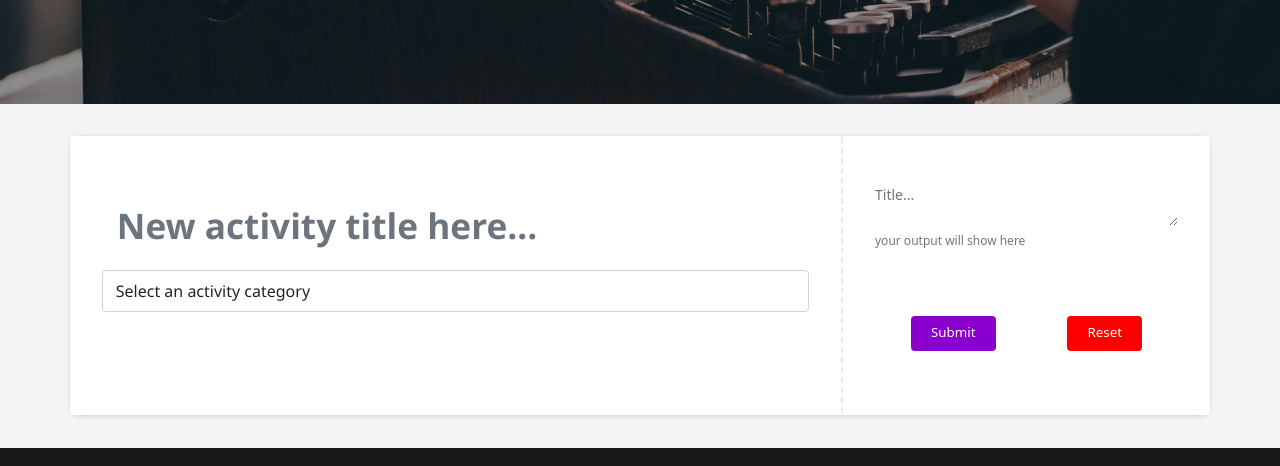
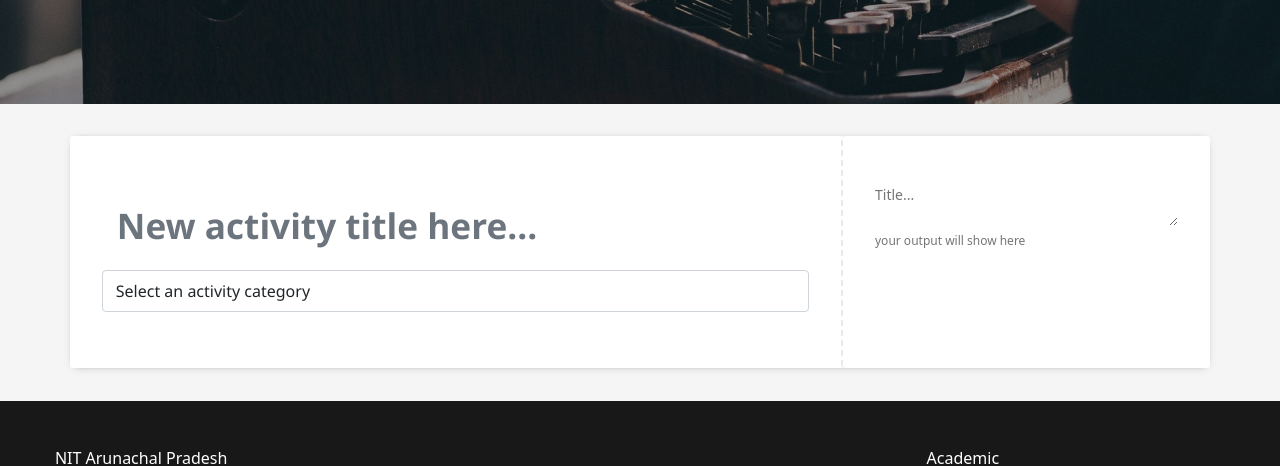
Before and after one commit to Pursottam6003/Designathon-for-one, a React (Create React App) app: page /addblogs2 in a window 1280 px wide. Shown: the part 722-1188 px from the top of the page. Built offline with nearby package versions, Linux system fonts and the light colour scheme.

Commit message:
clear form and preview upon successful submission

```diff
--- a/src/Components/Preview.js
+++ b/src/Components/Preview.js
@@ -14,6 +14,7 @@ export class Preview extends Component {
   initialState = {
     heading: '',
     output: '',
+    category: 0,
     images: []
   }
 
@@ -210,7 +211,10 @@ export class Preview extends Component {
   }
 
   handleSubmit = (event) => {
-    this.props.submit(this.state);
+    if (document.getElementById('activityForm').checkValidity()) {
+      event.preventDefault();
+      this.props.submit(this.state);
+    }
   }
 
   componentDidUpdate(prevProps, prevState) {
@@ -221,6 +225,10 @@ export class Preview extends Component {
       else {
         this.updatePreview('rest');
       }
+
+      this.setState({
+        category: parseInt(this.props.categoryId)
+      })
     }
   }
 
@@ -244,10 +252,12 @@ export class Preview extends Component {
           <div className='image-preview'>
             {imgComponentArr}
           </div>
-<div className='prevbtn'>
-          <button form='activityForm' type='submit' onClick={this.handleSubmit} className='btn submit'>Submit</button>
-          <button onClick={this.resetPreview} className='btn reset'>Reset</button>
-          </div>
+        {this.state.category !== 0 && (
+          <div className='prevbtn'>
+            <button form='activityForm' type='submit' onClick={this.handleSubmit} className='btn submit'>Submit</button>
+            <button onClick={this.resetPreview} className='btn reset'>Reset</button>
+            </div>
+        )}
         </div>
       </>
     )
--- a/src/Components/addBlogs2.js
+++ b/src/Components/addBlogs2.js
@@ -1,7 +1,7 @@
 import React, { Component } from 'react'
-import {Form} from './form/Form.js'
-import {Preview} from './Preview'
-import {storage,fs} from '../config/config'
+import { Form } from './form/Form.js'
+import { Preview } from './Preview'
+import { storage, fs } from '../config/config'
 import firebase from 'firebase/compat/app'
 
 export class AddBlogs2 extends Component {
@@ -10,7 +10,8 @@ export class AddBlogs2 extends Component {
     formData: {},
     activityTitle: '',
     images: [],
-    output: {}
+    output: {},
+    clearRev: 0
   }
 
   selectOptions = [
@@ -38,24 +39,22 @@ export class AddBlogs2 extends Component {
   handleSubmit = (out) => {
 
     let category_Id = this.state.category;
-    let  heading = out.heading;
+    let heading = out.heading;
     let wholeDescription = out.output;
     let date = this.state.formData.date;
 
     console.log(date);
 
-    if(date === undefined || date ===null)
-    {
-      date='blank'
+    if (date === undefined || date === null) {
+      date = 'blank'
     }
 
     //const Image = out.images[0];
-    let total_size =out.images.length;
-    const imageLinks=[];
-    for(let i=0;i<total_size;i++)
-    {
+    let total_size = out.images.length;
+    const imageLinks = [];
+    for (let i = 0; i < total_size; i++) {
       const Image = out.images[i];
-      const uploadTask=storage.ref(`Images/${this.selectOptions[category_Id]}/${Image.name.split(/(\\|\/)/g).pop()}/`).put(Image);
+      const uploadTask = storage.ref(`Images/${this.selectOptions[category_Id]}/${Image.name.split(/(\\|\/)/g).pop()}/`).put(Image);
 
       uploadTask.on('state_changed', (snapshot) => {
         const progress = (snapshot.bytesTransferred / snapshot.totalBytes) * 100
@@ -63,7 +62,7 @@ export class AddBlogs2 extends Component {
       }, (error) => {
         console.log(error)
       }, () => {
-        storage.ref(`Images/${this.selectOptions[category_Id]}/`).child(`${Image.name.split(/(\\|\/)/g).pop()}`).getDownloadURL().then(url=>{
+        storage.ref(`Images/${this.selectOptions[category_Id]}/`).child(`${Image.name.split(/(\\|\/)/g).pop()}`).getDownloadURL().then(url => {
           imageLinks.push(url);
           if (i === total_size - 1) {
             uploadOnFirestore()
@@ -75,16 +74,21 @@ export class AddBlogs2 extends Component {
     const uploadOnFirestore = () => {
       console.log(imageLinks);
       fs.collection(`Technodaya/Blogs/${category_Id}/`).doc().set({
-        Heading:heading,
-        wholeDescription : wholeDescription,
+        Heading: heading,
+        wholeDescription: wholeDescription,
         EventDate: date,
-        // Urls: firebase.firestore.FieldValue.arrayUnion(null,...imageLinks)
         Urls: firebase.firestore.FieldValue.arrayUnion(...imageLinks)
-        }).then(()=>{
+      }).then(() => {
         console.log("Sucessfully uploaded image");
+        // clear the form
+        this.setState({
+          clearRev: this.state.clearRev + 1
+        })
+
       })
     }
   }
+
   getPreview = (data) => {
     this.setState({
       category: data.category,
@@ -102,8 +106,9 @@ export class AddBlogs2 extends Component {
         </header>
 
         <div className='activity-form container'>
-          <Form getPreview={this.getPreview} />
+          <Form key={this.state.clearRev} getPreview={this.getPreview} clear={this.state.clear}/>
           <Preview
+            key={`p${this.state.clearRev}`}
             title={this.state.activityTitle}
             fields={this.state.formData}
             categoryId={this.state.category}
--- a/src/Components/form/Form.js
+++ b/src/Components/form/Form.js
@@ -9,8 +9,6 @@ export class Form extends Component {
     formData: {},
     images: []
   }
-
-
 
   state = this.initialState
 
```
Lines whose indentation alone changed are shown as unchanged.
